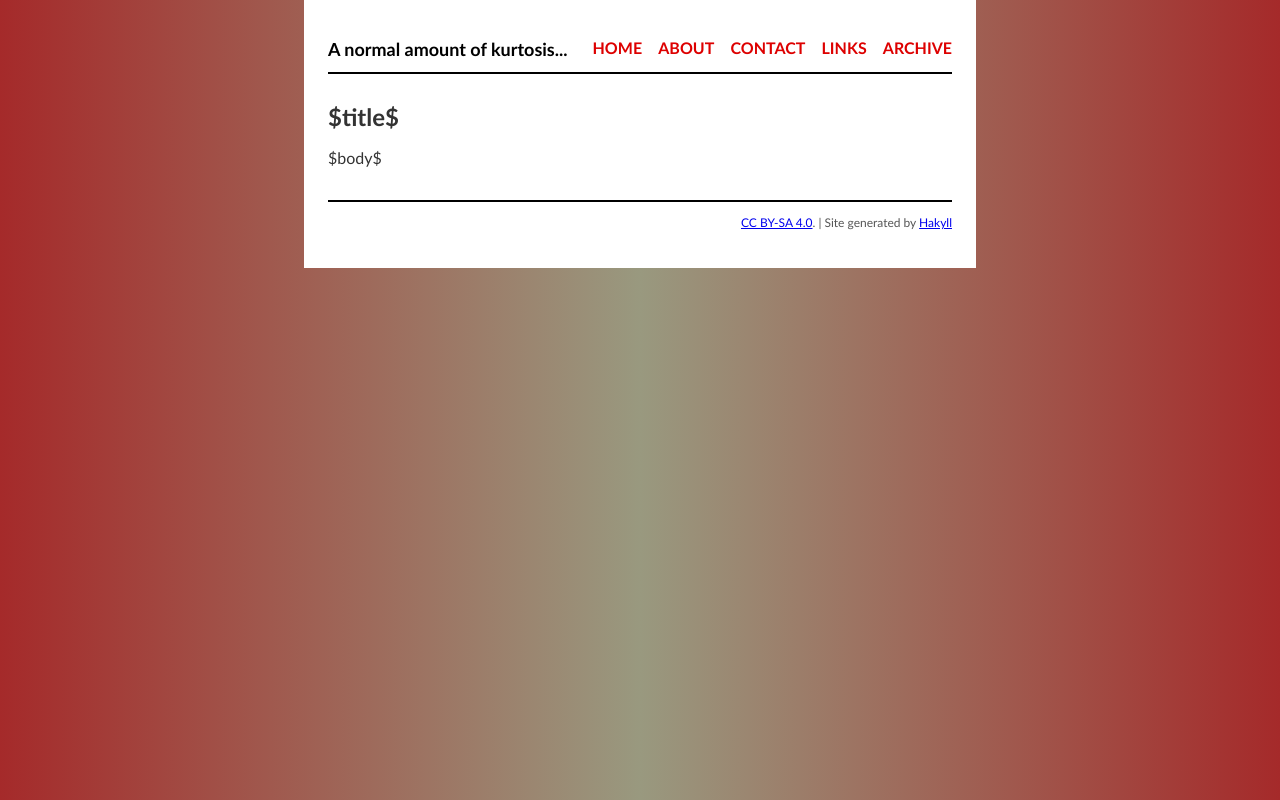
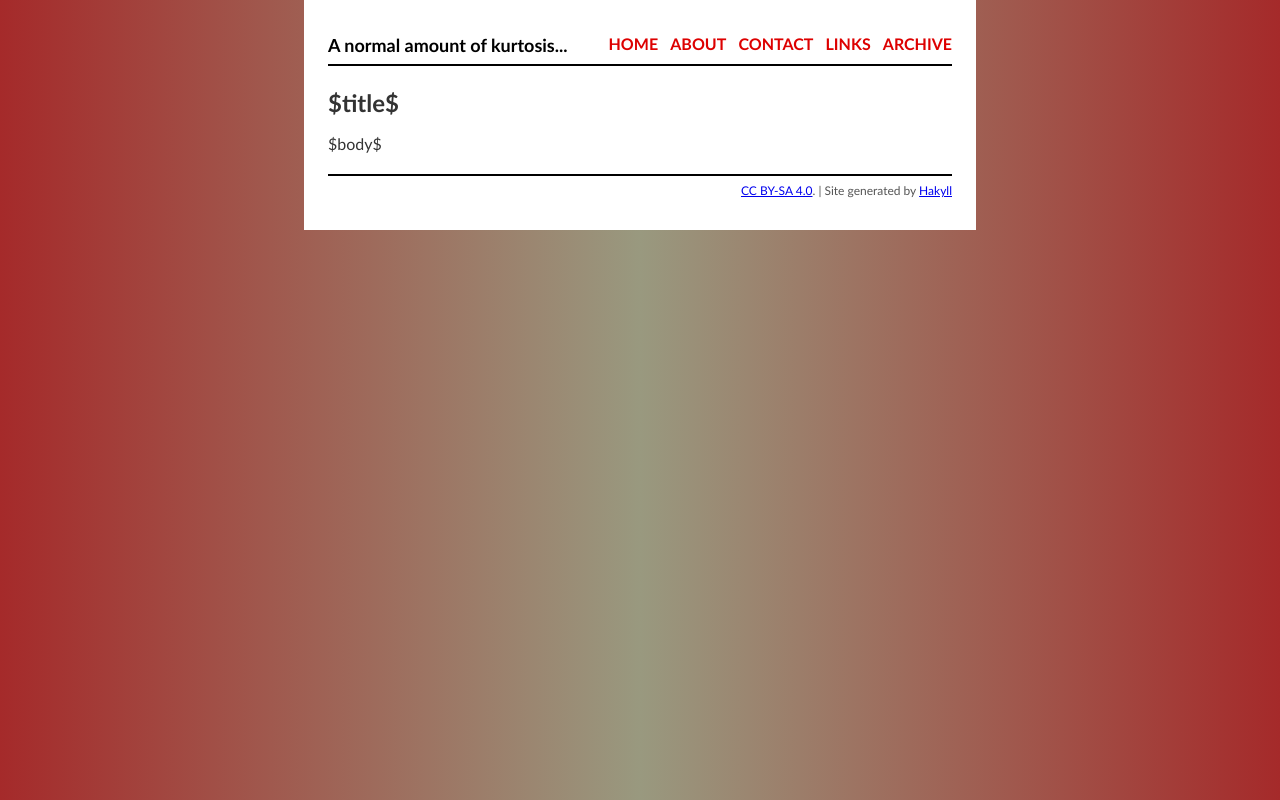
Before and after one commit to othercriteria/website, a plain HTML site: page templates/default.html in a window 1280 px wide. Drawn offline with Linux system fonts and the light colour scheme.

Commit message:
CSS tweaks

```diff
--- a/css/default.css
+++ b/css/default.css
@@ -7,7 +7,7 @@ body {
     font-size: 16px;
     line-height: 1.5;
     text-align: justify;
-    margin: 0px auto 0px auto;
+    margin: 0 auto 0 auto;
     max-width: 42em;
 }
 
@@ -18,8 +18,8 @@ div#foreground {
 
 div#header {
     border-bottom: 2px solid black;
-    margin-bottom: 30px;
-    padding: 12px 0px 12px 0px;
+    margin-bottom: 1.5em;
+    padding: 0.5em 0 0.5em 0;
 }
 
 div#logo a {
@@ -38,7 +38,7 @@ div#header #navigation a {
     color: black;
     font-size: 16px;
     font-weight: bold;
-    margin-left: 12px;
+    margin-left: 0.5em;
     text-decoration: none;
     text-transform: uppercase;
 }
@@ -51,8 +51,8 @@ div#footer {
     border-top: solid 2px black;
     color: #555555;
     font-size: 12px;
-    margin-top: 30px;
-    padding: 12px 0px 12px 0px;
+    margin-top: 1.5em;
+    padding: 0.5em 0 0.5em 0;
     text-align: right;
 }
 
@@ -100,8 +100,8 @@ img {
 p.caption {
     font-size: 14px;
     background-color: #fcfcfc;
-    margin: 0px;
-    padding: 6px;
+    margin: 0;
+    padding: 0.3em;
 }
 
 blockquote {
```
